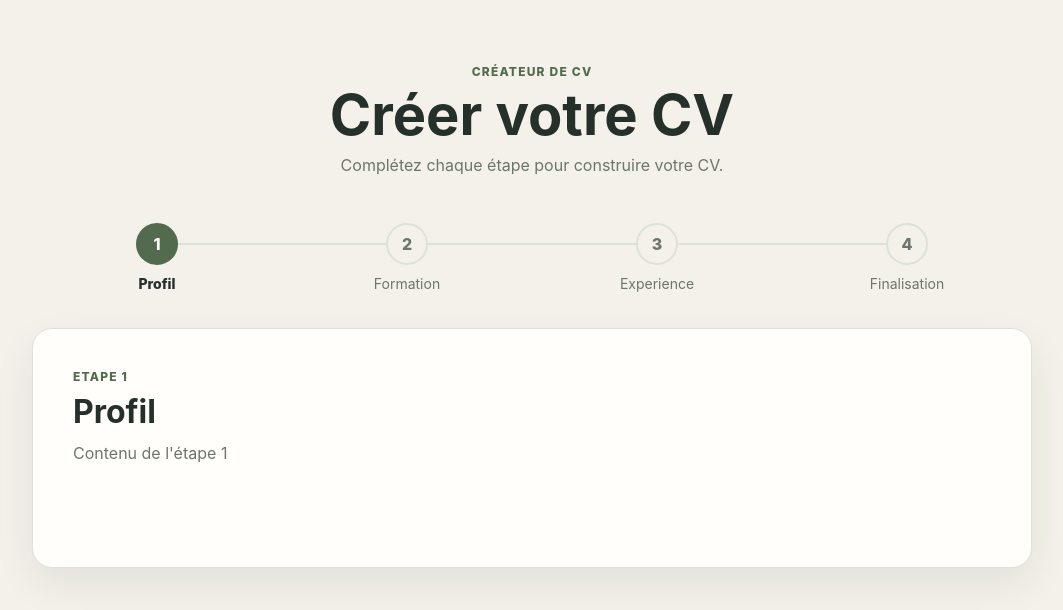
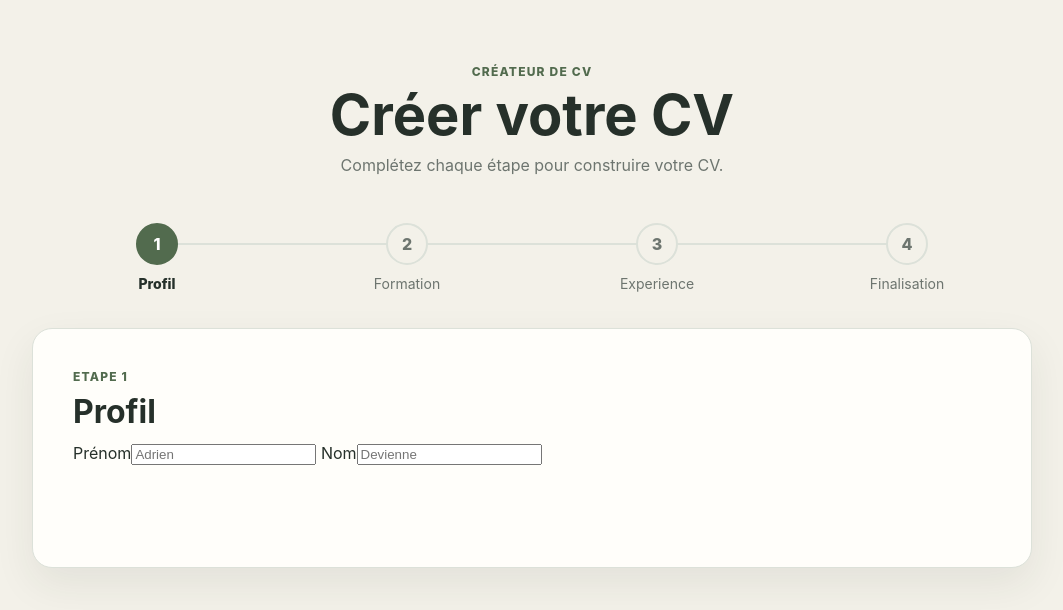
Before and after one commit to adrienrouland-cmyk/CV-Generator, a React (Vite) app: page / in a window 1280 px wide. Shown: the top 610 px of the page, without its empty margins (108-1171 px from the left). Built offline with nearby package versions, Linux system fonts and the light colour scheme.

Commit message:
feat: add controlled personal information fields

```diff
--- a/src/App.jsx
+++ b/src/App.jsx
@@ -3,12 +3,27 @@ import { Header } from './components/Header'
 import { Stepper } from './components/Stepper'
 import { EditorPanel } from './components/EditorPanel'
 import { CVPreview } from './components/CVPreview'
+import { PersonalInfoForm } from './components/PersonalInfoForm'
 import './App.css'
 
 const steps = ["Profil", "Formation", "Experience", "Finalisation"];
+const initialPersonalInfo = {
+  firstName: '',
+  lastName: '',
+}
 
 function App() {
   const [currentStep, setCurrentStep] = useState(0);
+  const [personalInfo, setPersonalInfo] = useState(initialPersonalInfo);
+
+  function handlePersonalInfoChange(event) {
+    const {name, value} = event.target;
+
+    setPersonalInfo((previousInfo) => ({
+      ...previousInfo,
+      [name]: value,
+    }))
+  }
 
   return (
     <main className="app">
@@ -23,7 +38,11 @@ function App() {
       <section className="step-content">
         <p className="eyebrow">Etape {currentStep + 1}</p>
         <h2>{steps[currentStep]}</h2>
-        <p>Contenu de l'étape {currentStep + 1}</p>
+
+        {currentStep === 0 ? (
+          <PersonalInfoForm personalInfo={personalInfo} onChange={handlePersonalInfoChange} />
+        ) : ( <p>Contenu de l'étape {currentStep + 1}</p> )}
+
       </section>
     </main>
   );
--- /dev/null
+++ b/src/components/PersonalInfoForm.jsx
@@ -0,0 +1,14 @@
+export function PersonalInfoForm({personalInfo, onChange})
+{
+    return (
+        <div className="profile-form">
+            <label>Prénom
+                <input type="text" name="firstName" value={personalInfo.firstName} onChange={onChange} placeholder="Adrien" />
+            </label>
+
+            <label> Nom
+                <input type="text" name="lastName" value={personalInfo.lastName} onChange={onChange} placeholder="Devienne" />
+            </label>
+        </div>
+    );
+}
```
